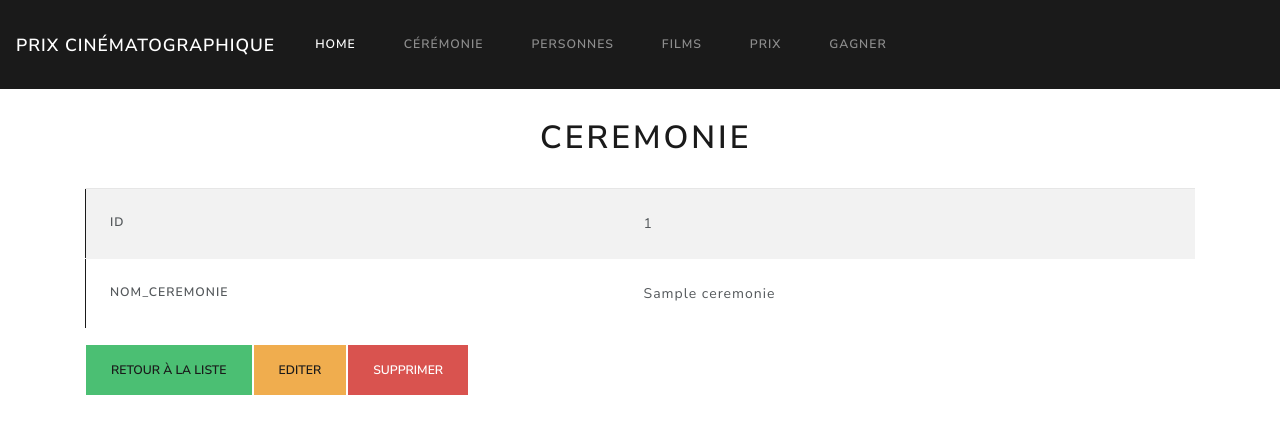
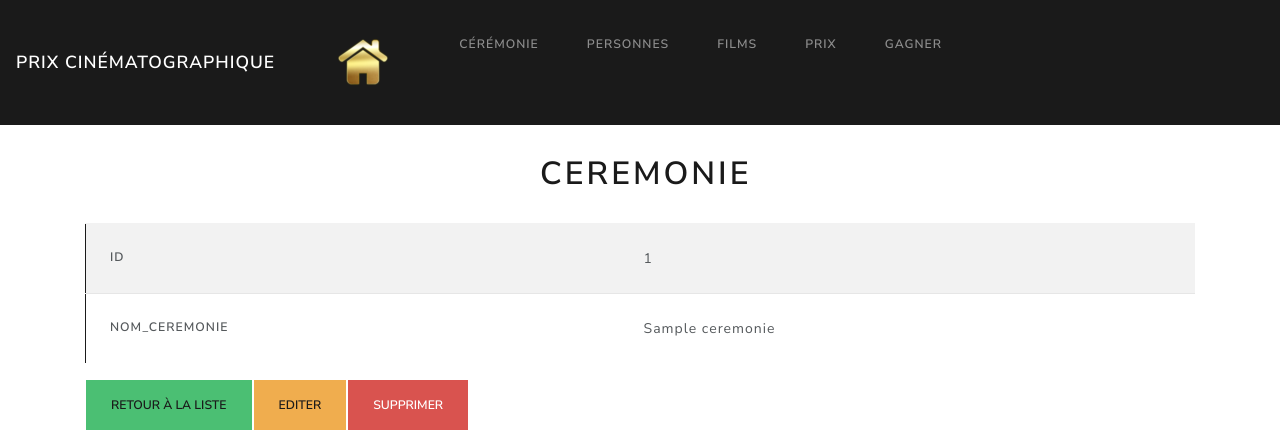
Before and after one commit to MaximeCaricand/symphony-crud, a Symfony app: template templates/ceremonie/show.html.twig in a window 1280 px wide. Shown: the top 430 px of the page. Run offline with Twig, Linux system fonts and the light colour scheme; the template is opened without the code that fills it: most values are stand-ins (such as "Sample title", 1, 10 or a date in 2020); some libraries are stand-ins or nearby versions.

Commit message:
Modification index et ajout d'image

```diff
--- a/public/index.php
+++ b/public/index.php
@@ -25,3 +25,4 @@ $request = Request::createFromGlobals();
 $response = $kernel->handle($request);
 $response->send();
 $kernel->terminate($request, $response);
+?>
--- a/templates/Header/navbar.html.twig
+++ b/templates/Header/navbar.html.twig
@@ -7,7 +7,7 @@
   <div class="collapse navbar-collapse" id="navbarColor01">
     <ul class="navbar-nav mr-auto">
       <li class="nav-item active">
-        <a class="nav-link" href="{{ path('accueil') }}">Home <span class="sr-only">(current)</span></a>
+        <a class="nav-link" href="{{ path('accueil') }}"><img src="{{ asset('img/accueil2.png') }}" alt="Bootstrap" class="img-responsive"> <span class="sr-only">(current)</span></a>
       </li>
       <li class="nav-item">
         <a class="nav-link" href="{{ path('ceremonie_index') }}">Cérémonie</a>
--- a/templates/index.html.twig
+++ b/templates/index.html.twig
@@ -7,6 +7,7 @@
        <div class="jumbotron">
             <h1 class="display-3">Bienvenue sur le site des prix cinématographiques</h1>
             <p class="lead">Base de données</p>
+            <img src="{{ asset('img/modele.png') }}" alt="Bootstrap" class="img-responsive">
             <hr class="my-4">
         </div>
 
```
Also changed, not shown: public/img/accueil.png (added), public/img/accueil2.png (added), public/img/modele.png (added), 3 other files.
